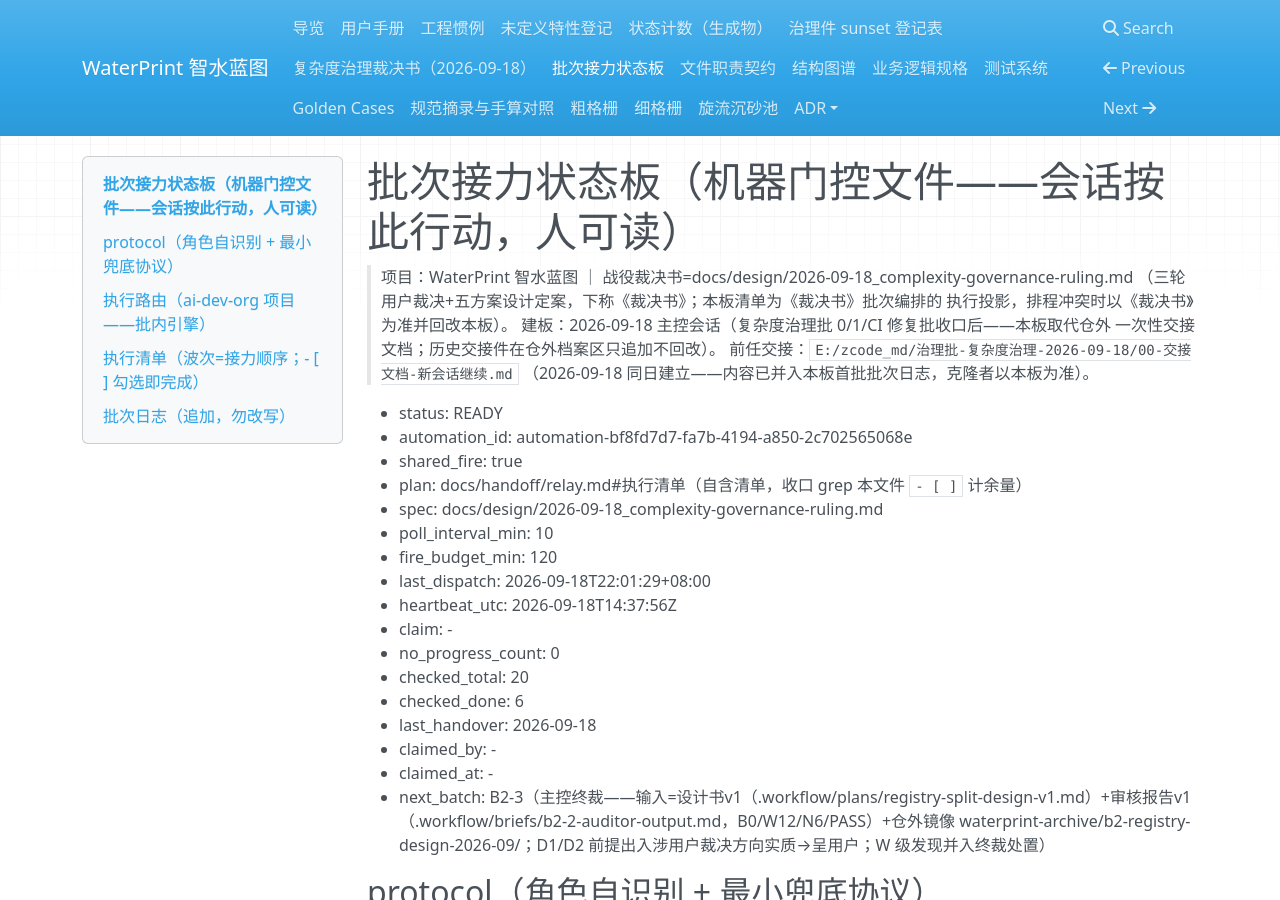
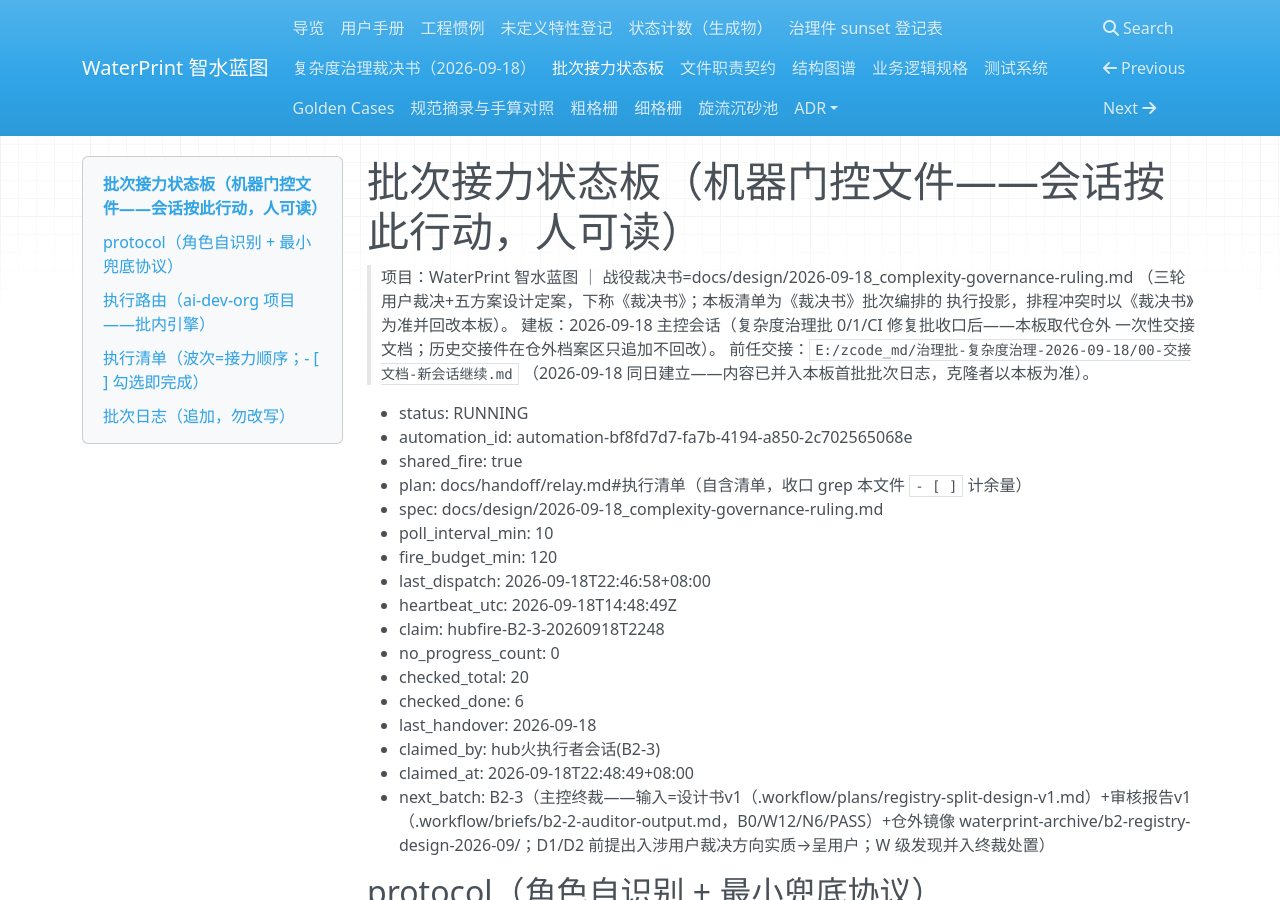
Before and after one commit to yyx20040712/waterprint, an MkDocs documentation site: the page built from docs/handoff/relay.md, in a window 1280 px wide and 900 px high. Built offline with MkDocs 1.6.1, drawn with Linux system fonts in a browser that asks for light colours; nearby versions of some CDN libraries.

Commit message:
接力火认领: B2-3 批开工——relay 板原子 claim（status RUNNING+claim token hubfire-B2-3-20260918T2248+claimed_by/claimed_at+心跳 14:48:49Z，last_dispatch 保留）即推送对板外可见；同笔落调度员 last_dispatch 写入面（22:01:29→22:46:58——发布本会话的火回合落笔）。执行者按板领批 B2-3（主控终裁：输入=设计书v1+审核报告v1 B0/W12/N6/PASS；D1/D2 前提出入若涉用户裁决方向实质→呈用户）。

```diff
--- a/docs/handoff/relay.md
+++ b/docs/handoff/relay.md
@@ -8,22 +8,22 @@
 > 前任交接：`E:/zcode_md/治理批-复杂度治理-2026-09-18/00-交接文档-新会话继续.md`
 > （2026-09-18 同日建立——内容已并入本板首批批次日志，克隆者以本板为准）。
 
-- status: READY
+- status: RUNNING
 - automation_id: automation-bf8fd7d7-fa7b-4194-a850-2c702565068e
 - shared_fire: true
 - plan: docs/handoff/relay.md#执行清单（自含清单，收口 grep 本文件 `- [ ]` 计余量）
 - spec: docs/design/2026-09-18_complexity-governance-ruling.md
 - poll_interval_min: 10
 - fire_budget_min: 120
-- last_dispatch: 2026-09-18T22:01:29+08:00
-- heartbeat_utc: 2026-09-18T14:37:56Z
-- claim: -
+- last_dispatch: 2026-09-18T22:46:58+08:00
+- heartbeat_utc: 2026-09-18T14:48:49Z
+- claim: hubfire-B2-3-20260918T2248
 - no_progress_count: 0
 - checked_total: 20
 - checked_done: 6
 - last_handover: 2026-09-18
-- claimed_by: -
-- claimed_at: -
+- claimed_by: hub火执行者会话(B2-3)
+- claimed_at: 2026-09-18T22:48:49+08:00
 - next_batch: B2-3（主控终裁——输入=设计书v1（.workflow/plans/registry-split-design-v1.md）+审核报告v1（.workflow/briefs/b2-2-auditor-output.md，B0/W12/N6/PASS）+仓外镜像 waterprint-archive/b2-registry-design-2026-09/；D1/D2 前提出入涉用户裁决方向实质→呈用户；W 级发现并入终裁处置）
 
 ## protocol（角色自识别 + 最小兜底协议）
```
